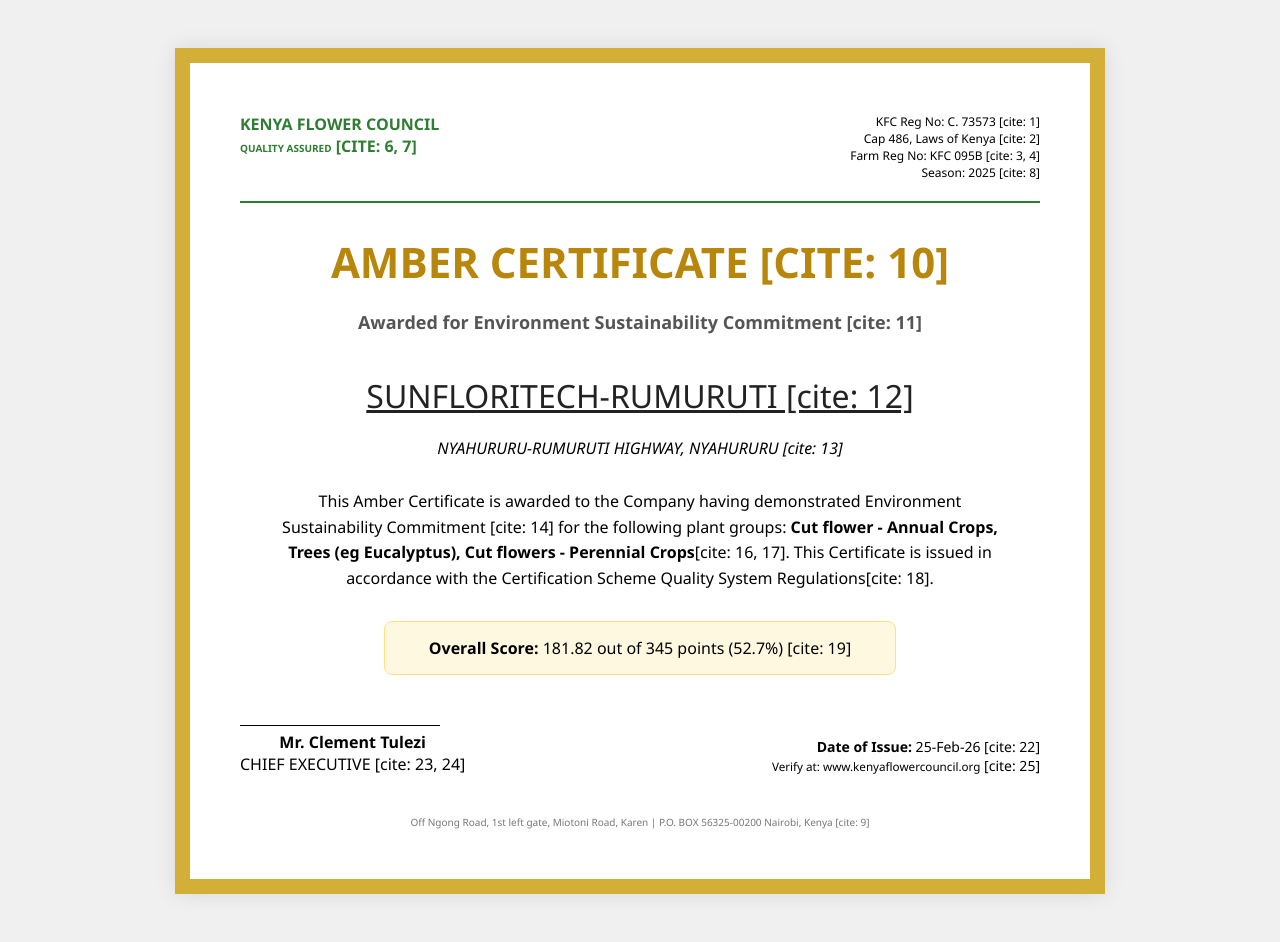
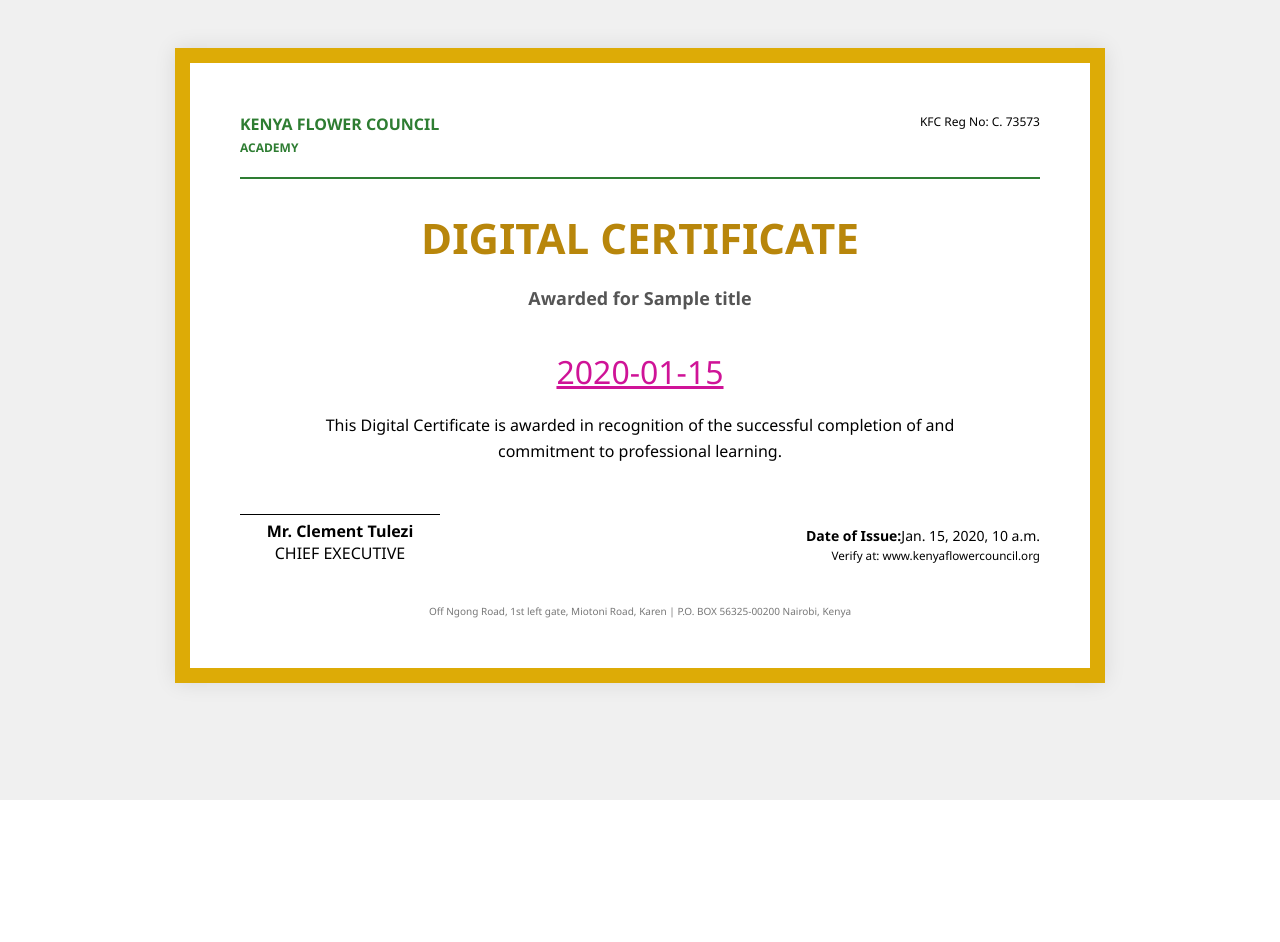
Before and after one commit to CollinsMunene/kfcacademy_backend, a Django app: template templates/certificates/main.html in a window 1280 px wide. After the commit the page ends 800 px from the top, so only its background shows below. Run offline with Django 4.2, Linux system fonts and the light colour scheme; the template is opened without the code that fills it: most values are stand-ins (such as "Sample title", 1, 10 or a date in 2020); parts of the project's set-up code (start-up, migrations or seed data) failed here and were passed over.

Commit message:
feat:certificate ready, organization flow ready

```diff
--- a/KFCAcademy/settings.py
+++ b/KFCAcademy/settings.py
@@ -348,6 +348,9 @@ if DEBUG:
 else:
     FRONTEND_URL = 'https://academy.kenyaflowercouncil.org'  # Frontend URL for production
 
+# External organization API - returns org details by member_id
+ORGANIZATION_API_URL = os.environ.get('ORGANIZATION_API_URL', '')
+
 
 if DEBUG:
     CELERY_BROKER_URL = "redis://:statusString123@localhost:6379/0"
--- a/main/urls.py
+++ b/main/urls.py
@@ -6,6 +6,10 @@ app_name = 'main'
 
 
 urlpatterns = [
+    # User
+    # Organization
+    re_path(r'^organization/sync/$', views.SyncOrganization.as_view(), name='sync_organization'),
+
     # User
     re_path(r'^user/all/$', views.AllUsers.as_view(), name='all_users_by_entity'),
     re_path(r'^user/register/$', views.UserRegister.as_view(), name='user_register'),
@@ -103,7 +107,7 @@ urlpatterns = [
     re_path(r'^courses/(?P<course_guid>[\w-]+)/interactions/$', views.DeleteCourseReviewView.as_view(), name='delete_course_interactions'),
     re_path(r'^courses/(?P<course_guid>[\w-]+)/interactions/$', views.CourseInteractions.as_view(), name='course_interactions'),
 
-    re_path(r'^courses/certificate/$', views.CourseCertificate.as_view(), name='course_certificate'),
+    re_path(r'^courses/(?P<course_guid>[\w-]+)/certificate/$', views.CourseCertificate.as_view(), name='course_certificate'),
     # Quiz Responses
     re_path(r'^quiz/submit/$', views.SubmitQuizResponse.as_view(), name='submit_quiz_response'),
     re_path(r'^quizzes/(?P<quiz_guid>[\w-]+)/results/$', views.GetQuizResults.as_view(), name='quiz_results'),
--- a/templates/certificates/main.html
+++ b/templates/certificates/main.html
@@ -1,5 +1,6 @@
 <!DOCTYPE html>
 <html lang="en">
+
 <head>
     <meta charset="UTF-8">
     <meta name="viewport" content="width=device-width, initial-scale=1.0">
@@ -12,14 +13,16 @@
             justify-content: center;
             padding: 40px;
         }
+
         .certificate-container {
             width: 800px;
             background: white;
-            border: 15px solid #d4af37; /* Gold border */
+            border: 15px solid #ddab06;
             padding: 50px;
             position: relative;
-            box-shadow: 0 0 20px rgba(0,0,0,0.1);
+            box-shadow: 0 0 20px rgba(0, 0, 0, 0.1);
         }
+
         .header {
             display: flex;
             justify-content: space-between;
@@ -28,15 +31,18 @@
             padding-bottom: 20px;
             margin-bottom: 30px;
         }
+
         .kfc-logo {
             font-weight: bold;
             color: #2e7d32;
             text-transform: uppercase;
         }
+
         .registration-details {
             font-size: 12px;
             text-align: right;
         }
+
         .main-title {
             text-align: center;
             color: #b8860b;
@@ -44,6 +50,7 @@
             margin: 20px 0;
             text-transform: uppercase;
         }
+
         .award-subtitle {
             text-align: center;
             font-size: 18px;
@@ -51,46 +58,44 @@
             color: #555;
             margin-bottom: 40px;
         }
+
         .recipient-name {
             text-align: center;
             font-size: 32px;
             text-decoration: underline;
-            color: #222;
+            color: #cf1397;
             margin: 20px 0;
         }
+
         .location {
             text-align: center;
             font-style: italic;
             margin-bottom: 30px;
         }
+
         .content-body {
             text-align: center;
             line-height: 1.6;
             margin: 0 40px;
         }
-        .score-box {
-            background-color: #fff8e1;
-            border: 1px solid #ffe082;
-            padding: 15px;
-            margin: 30px auto;
-            width: 60%;
-            text-align: center;
-            border-radius: 8px;
-        }
+
         .footer {
             margin-top: 50px;
             display: flex;
             justify-content: space-between;
             align-items: flex-end;
         }
+
         .signature-block {
             text-align: center;
         }
+
         .signature-line {
             border-top: 1px solid #000;
             width: 200px;
             margin-bottom: 5px;
         }
+
         .contact-info {
             font-size: 10px;
             color: #777;
@@ -99,54 +104,51 @@
         }
     </style>
 </head>
+
 <body>
 
     <div class="certificate-container">
         <div class="header">
             <div class="kfc-logo">
                 Kenya Flower Council<br>
-            <span style="font-size: 10px;">Quality Assured</span> [cite: 6, 7]
+                <span style="font-size: 12px;">Academy</span>
             </div>
             <div class="registration-details">
-            KFC Reg No: C. 73573 [cite: 1]<br>
-            Cap 486, Laws of Kenya [cite: 2]<br>
-            Farm Reg No: KFC 095B [cite: 3, 4]<br>
-            Season: 2025 [cite: 8]
+                KFC Reg No: C. 73573
             </div>
         </div>
 
-    <h1 class="main-title">Amber Certificate [cite: 10]</h1>
-    <p class="award-subtitle">Awarded for Environment Sustainability Commitment [cite: 11]</p>
+        <h1 class="main-title">Digital Certificate</h1>
 
-    <div class="recipient-name">SUNFLORITECH-RUMURUTI [cite: 12]</div>
-    <div class="location">NYAHURURU-RUMURUTI HIGHWAY, NYAHURURU [cite: 13]</div>
+        <p class="award-subtitle">
+            Awarded for <span id="course-name-header">{{title}}</span>
+        </p>
+
+        <div class="recipient-name">{{candidate}}</div>
 
         <div class="content-body">
-        This Amber Certificate is awarded to the Company having demonstrated Environment Sustainability Commitment [cite: 14]
-        for the following plant groups: <strong>Cut flower - Annual Crops, Trees (eg Eucalyptus), Cut flowers - Perennial Crops</strong>[cite: 16, 17].
-        This Certificate is issued in accordance with the Certification Scheme Quality System Regulations[cite: 18].
-    </div>
-
-    <div class="score-box">
-        <strong>Overall Score:</strong> 181.82 out of 345 points (52.7%) [cite: 19]
+            This Digital Certificate is awarded in recognition of the successful completion of
+            <span id="course-name-body"></span> and commitment to professional learning.<br>
+            <!-- This Certificate is issued in accordance with the Certification Scheme Quality System Regulations. -->
         </div>
 
         <div class="footer">
             <div class="signature-block">
                 <div class="signature-line"></div>
                 <strong>Mr. Clement Tulezi</strong><br>
-            CHIEF EXECUTIVE [cite: 23, 24]
+                CHIEF EXECUTIVE
             </div>
             <div style="text-align: right; font-size: 14px;">
-            <strong>Date of Issue:</strong> 25-Feb-26 [cite: 22]<br>
-            <small>Verify at: www.kenyaflowercouncil.org</small> [cite: 25]
+                <strong>Date of Issue:</strong>{{completion_date}}<span id="issue-date"></span><br>
+                <small>Verify at: www.kenyaflowercouncil.org</small>
             </div>
         </div>
 
         <div class="contact-info">
-        Off Ngong Road, 1st left gate, Miotoni Road, Karen | P.O. BOX 56325-00200 Nairobi, Kenya [cite: 9]
+            Off Ngong Road, 1st left gate, Miotoni Road, Karen | P.O. BOX 56325-00200 Nairobi, Kenya
         </div>
     </div>
 
 </body>
+
 </html>
```
Also changed, not shown: main/serializers.py (+13 -0 lines), main/views.py (+120 -13 lines). Lines whose indentation alone changed are shown as unchanged.
